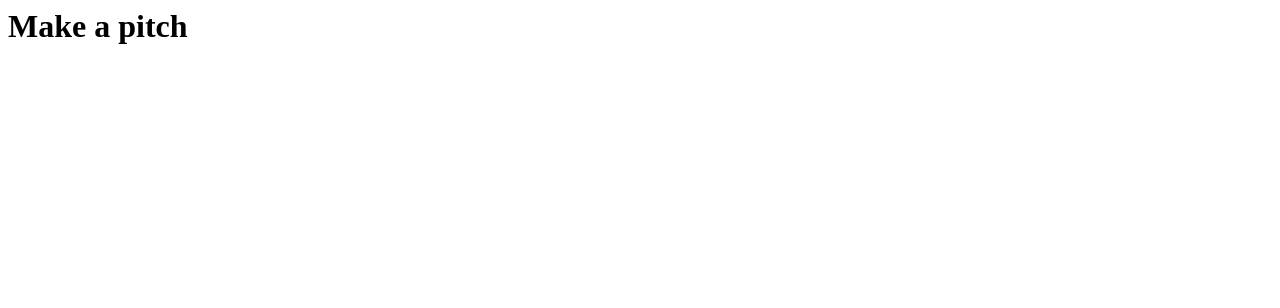
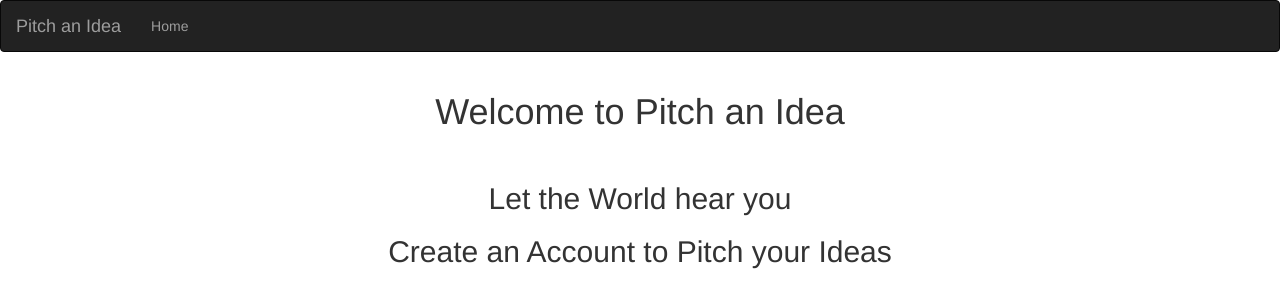
Before and after one commit to Mikemike-22/Pitch, a Flask app: page / in a window 1280 px wide. Shown: the top 308 px of the page. Run offline with Flask 2, Linux system fonts and the light colour scheme; parts of the project's set-up code (start-up, migrations or seed data) failed here and were passed over; some libraries are stand-ins or nearby versions.

Commit message:
create functionality for displaying a pitch

```diff
--- a/app/main/views.py
+++ b/app/main/views.py
@@ -1,6 +1,7 @@
 from flask import render_template
 from . import main
-from .forms import CommentForm
+from ..models import Pitch
+from .forms import PitchForm
 
 # Views
 @main.route('/')
@@ -10,6 +11,21 @@ def index():
     '''
     return render_template('index.html')
 
-# @main.route('/comments/<int:id>', methods = ['GET','POST'])
-# @login_required
-# def pitch
+@main.route('/pitches',methods= ['GET','POST'])
+@login_required
+def pitches_list():
+    pitch_form = PitchForm()
+
+    if pitch_form.validate_on_submit():
+        pitch = pitch_form.pitch.data
+        cat = pitch_form.pitch_category.data
+
+        new_pitch = Pitch(pitch_content=pitch, pitch_category = cat, user = current_user)
+        new_pitch.save_pitch()
+
+        return redirect(url_for('main.pitches_list'))
+
+        all_pitches = Pitch.get_all_pitches()
+
+        title = 'Pitches Page'
+        return render_template('Pitches.html',title = title, pitch_form = pitch_form, pitches = all_pitches)
--- /dev/null
+++ b/app/templates/base.html
@@ -0,0 +1,6 @@
+{% extends 'bootstrap/base.html'%}
+
+<!-- Navigation bar -->
+{%block navbar%}
+    {%include 'navbar.html'%}
+{%endblock%}
--- a/app/templates/index.html
+++ b/app/templates/index.html
@@ -1 +1,18 @@
-<h1>Make a pitch</h1>
+{% extends 'base.html' %}
+{%block content%}
+
+<html>
+    <body class="home">
+    <div class="container-fluid ">
+        <div class="row">
+            <div class="col-md-12">
+                <h1 class="text-center">Welcome to Pitch an Idea</h1><br>
+                <h2 class="text-center">Let the World hear you</h2>
+                <h2 class="text-center"> Create an Account to Pitch your Ideas </h2>
+            </div>
+        </div>
+    </div>
+    </body>
+</html>
+
+{% endblock %}
--- /dev/null
+++ b/app/templates/navbar.html
@@ -0,0 +1,18 @@
+<div class="navbar navbar-inverse" role="navigation">
+    <div class="container-fluid">
+        <div class="navbar-header">
+            <button type="button" class="navbar-toggle" data-toggle="collapse" data-target=".navbar-collapse">
+              <span class="sr-only">Toggle navigation</span>
+              <span class="icon-bar"></span>
+              <span class="icon-bar"></span>
+              <span class="icon-bar"></span>
+            </button>
+            <a class="navbar-brand" href="/"> Pitch an Idea </a>
+        </div>
+        <div class="navbar-collapse collapse">
+            <ul class="nav navbar-nav">
+                <li><a href="/">Home</a></li>
+        </div>
+
+    </div>
+</div>
--- a/config.py
+++ b/config.py
@@ -5,7 +5,7 @@ class Config:
     pass
 
 
-    # SECRET_KEY = os.environ.get('SECRET_KEY')
+    SECRET_KEY = os.environ.get('SECRET_KEY')
 
 
 class ProdConfig(Config):
```
Also changed, not shown: app/main/forms.py (+4 -3 lines), app/templates/comments.html (added, +14 -0 lines), app/templates/fourOwfour.html (added, +14 -0 lines), app/templates/pitches.html (added, +8 -0 lines), app/templates/macros.html (added).
